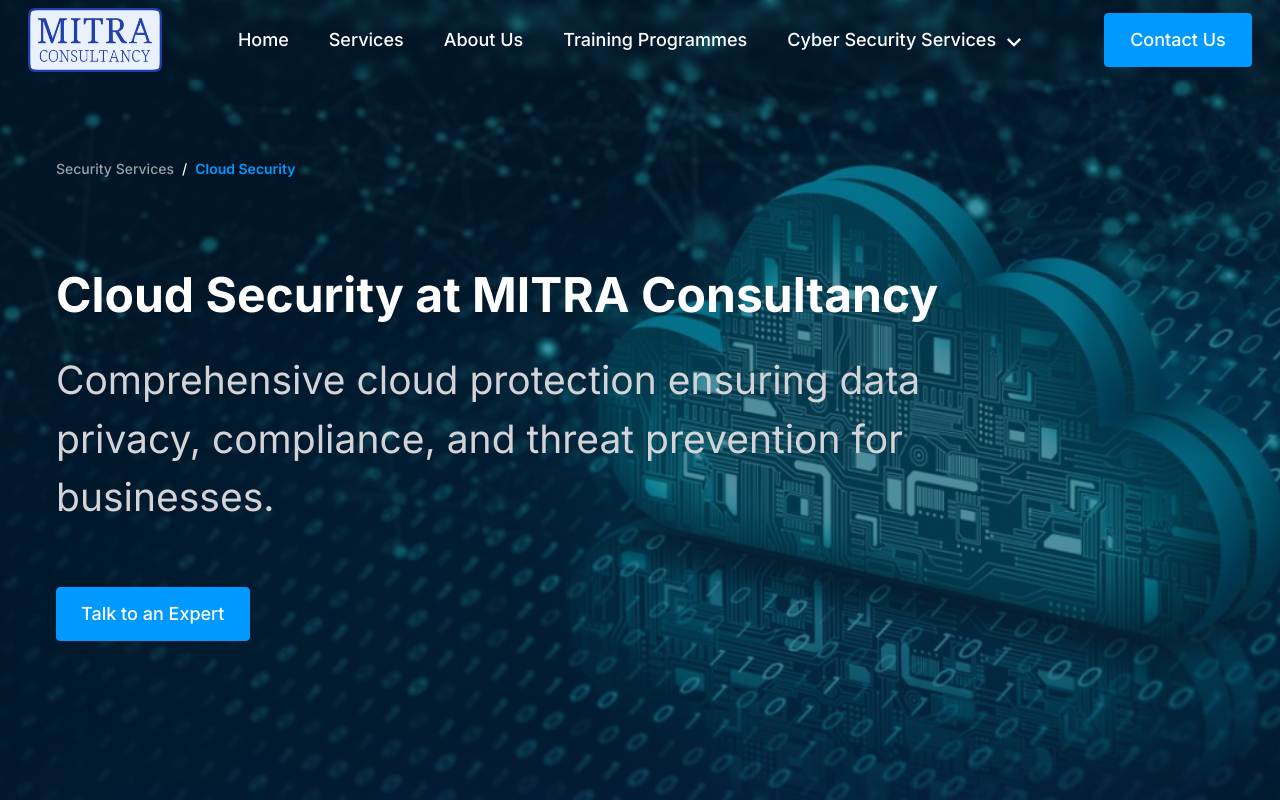
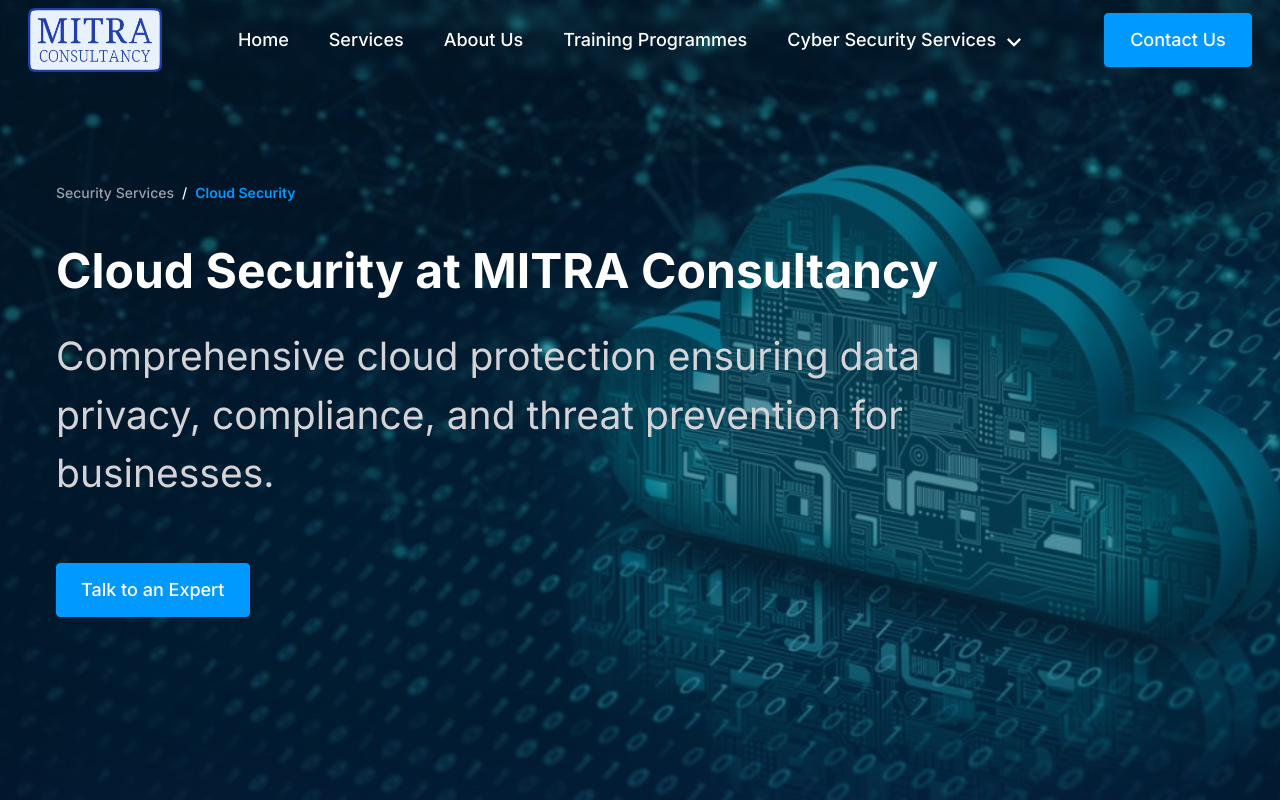
Before and after one commit to neon-lab-dev/MITR-Consultancy-Client, a Next.js app: page /security/cloud-security in a window 1280 px wide. Shown: the top 800 px of the page. Built offline with nearby package versions, Linux system fonts and the light colour scheme.

Commit message:
Fixed hero height

```diff
--- a/src/Components/DynamicSecurityDetailsPage/DynamicSecurityDetailsPage/DynamicSecurityHero/SecurityDetailsHero.tsx
+++ b/src/Components/DynamicSecurityDetailsPage/DynamicSecurityDetailsPage/DynamicSecurityHero/SecurityDetailsHero.tsx
@@ -37,7 +37,7 @@ const SecurityDetailsHero: React.FC<TSecurityDetailsHero> = ({
 
       {/* Content */}
       <Container>
-        <div className="flex flex-col gap-8 xl:gap-20 justify-center absolute top-0 bottom-0 z-20 max-w-[1300px] mx-auto px-5 md:px-7 2xl:px-0">
+        <div className="flex flex-col gap-8 2xl:gap-20 justify-center absolute top-0 bottom-0 z-20 max-w-[1300px] mx-auto px-5 md:px-7 2xl:px-0">
           <div className="flex items-center justify-center lg:justify-start gap-2">
             <p className="text-neutral-175 text-sm font-medium">
               Security Services
```
